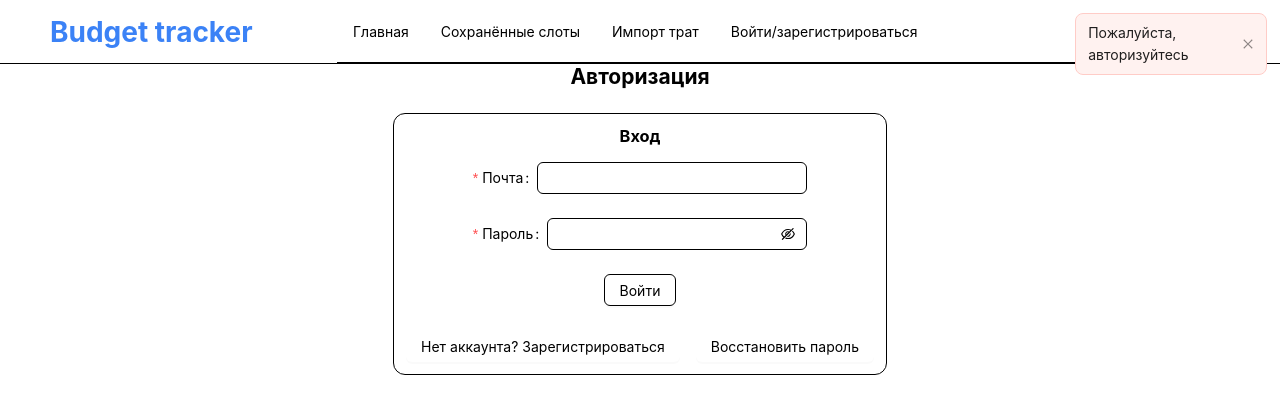
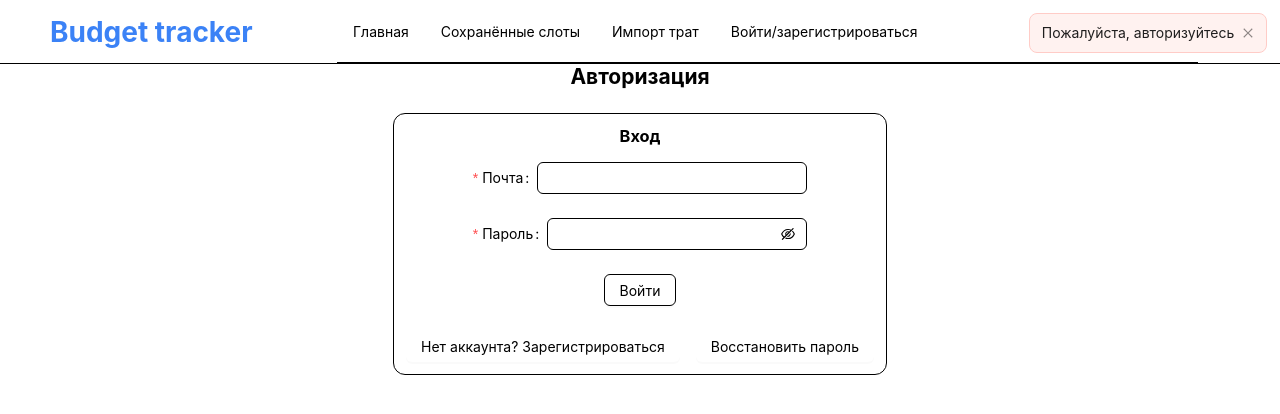
Before and after one commit to LizKa2091/budget-tracker, a React (Vite) app in the folder frontend/: page / in a window 1280 px wide. Both pictures are taken after a click on the item "Сохранённые слоты". Shown: the top 414 px of the page. Built offline with nearby package versions, Linux system fonts and the light colour scheme; no server answers.

Commit message:
styles(notifications): add adaptive layout

```diff
--- a/frontend/src/features/notifications/ui/Notifications/Notification.module.scss
+++ b/frontend/src/features/notifications/ui/Notifications/Notification.module.scss
@@ -2,7 +2,8 @@
    position: absolute;
    top: 1dvw;
    right: 1dvw;
-   max-width: 15dvw;
+   max-width: 50dvw;
    max-height: calc(100dvh - 1dvw);
+   overflow-x: hidden;
    overflow-y: auto;
 }
```
